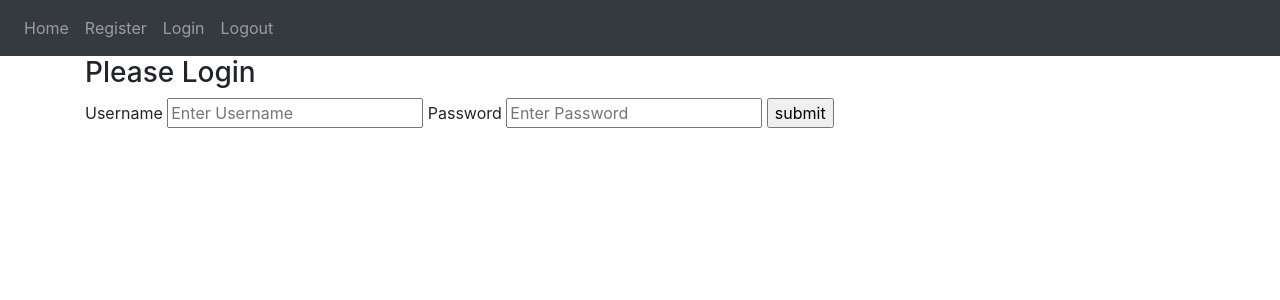
After one commit to dipu157/bohubrhi-web-development, a Django app: template django/second project/templates/Login_app/login.html in a window 1280 px wide. The commit adds this page. Shown: the top 300 px of the page. Run offline with Django 4.2, Linux system fonts and the light colour scheme; the template is opened without the code that fills it, so the values that code supplies are empty; some libraries are stand-ins or nearby versions.

Commit message:
login, logout done

```diff
--- a/django/second project/Login_app/urls.py
+++ b/django/second project/Login_app/urls.py
@@ -3,5 +3,8 @@ from Login_app import views
 
 urlpatterns = [
     path('', views.index, name='index'),
-    path('register/', views.register, name='register')
+    path('register/', views.register, name='register'),
+    path('login/', views.login_page, name='login'),
+    path('user_login/', views.user_login, name='user_login'),
+    path('logout/', views.user_logout, name='logout'),
 ]
--- a/django/second project/templates/Login_app/base.html
+++ b/django/second project/templates/Login_app/base.html
@@ -20,6 +20,14 @@
             <li class="nav-item">
                 <a class="nav-link" href="{% url 'register' %}">Register</a>
             </li>
+
+            <li class="nav-item">
+                <a class="nav-link" href="{% url 'login' %}">Login</a>
+            </li>
+
+            <li class="nav-item">
+                <a class="nav-link" href="{% url 'logout' %}">Logout</a>
+            </li>
         </ul>
     </nav>
 
--- /dev/null
+++ b/django/second project/templates/Login_app/login.html
@@ -0,0 +1,15 @@
+{% extends 'Login_app/base.html' %}
+{% load static %}
+{% block body_block %}
+    <h3>Please Login</h3>
+    <form action="{% url 'user_login' %}" method="post">
+        <label for="username">Username</label>
+        <input type="text" name="username" placeholder="Enter Username" required>
+
+        <label for="password">Password</label>
+        <input type="password" name="password" placeholder="Enter Password" required>
+        {% csrf_token %}
+
+        <input type="submit" value="submit" value="Login ">
+    </form>
+{% endblock %}
--- a/django/second project/templates/Login_app/register.html
+++ b/django/second project/templates/Login_app/register.html
@@ -2,6 +2,9 @@
 {% load static %}
 {% block body_block %}
 
+{% if registered %}
+<div class="alert alert-success">Congratulations! Registered Successful</div>
+{% else %}
 <form enctype="multipart/form-data" method="post">
     {{user_form.as_p}}
     {{user_info_form.as_p}}
@@ -9,5 +12,5 @@
 
     <input type="submit" value="submit" value="Register">
 </form>
-
+{% endif %}
 {% endblock %}
```
Also changed, not shown: django/second project/Login_app/views.py (+54 -3 lines), django/second project/db.sqlite3.
